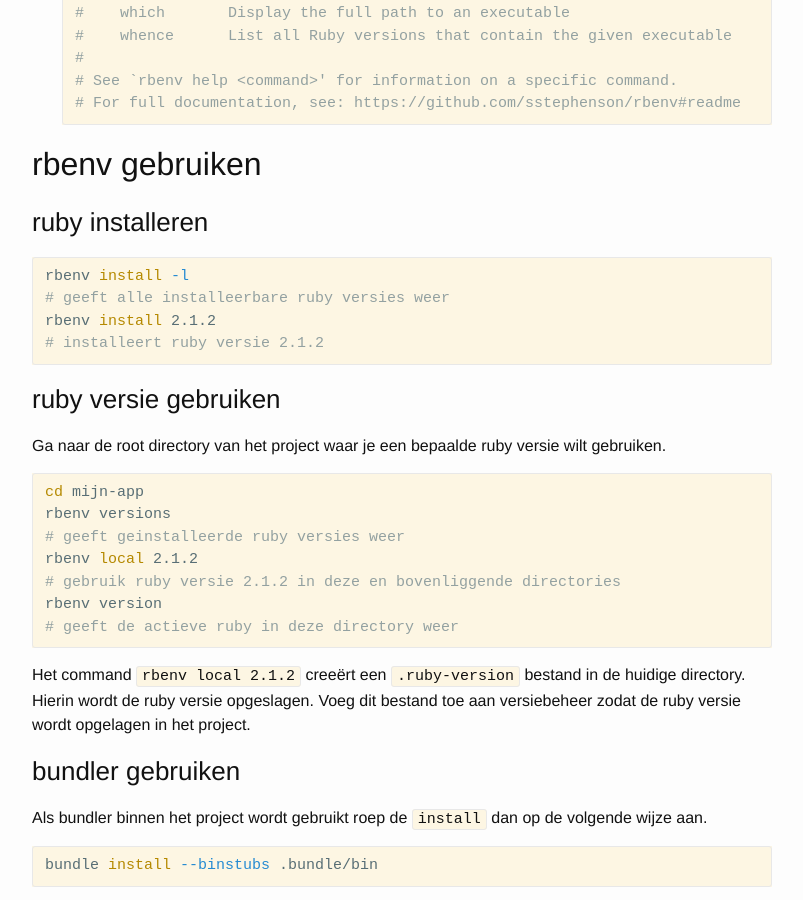
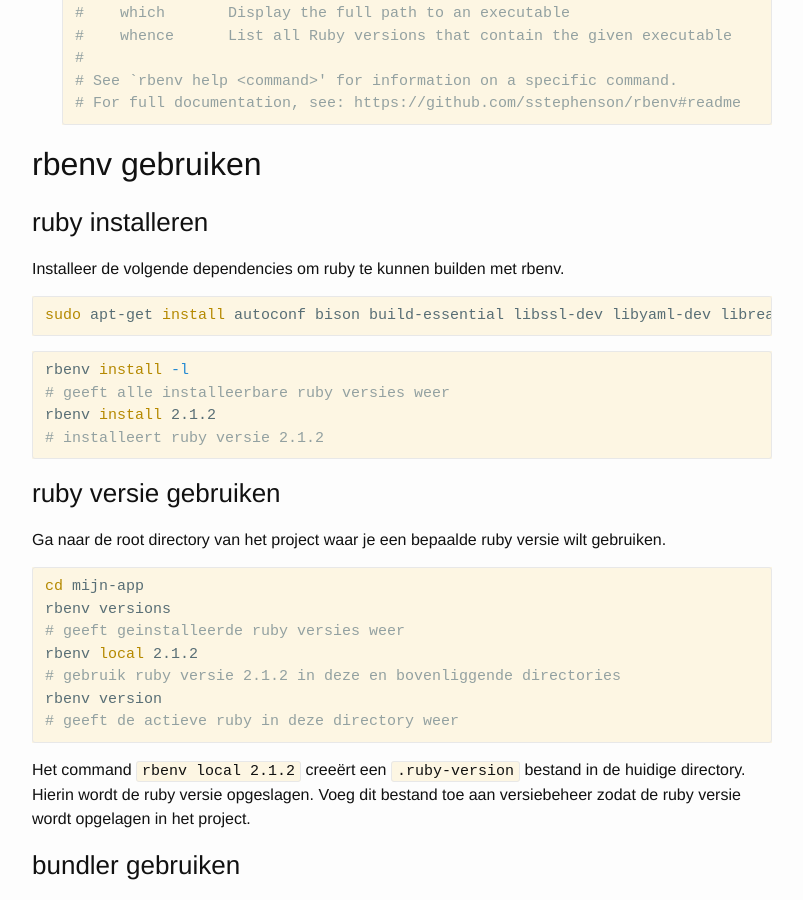
Before and after one commit to robkorv/robkorv.github.io, a Jekyll site: the page built from _posts/2014-08-16-een-ruby-omgeving-per-project-in-ubuntu.md, in a window 1280 px wide and 900 px high, scrolled down 1061 px. Shown: the whole window, without its empty margins (238-1041 px from the left). Built offline with Jekyll 4.4.1, drawn with Linux system fonts in a browser that asks for light colours; Markdown is read by kramdown in place of the engine named in the settings.

Commit message:
post update

````diff
--- a/_posts/2014-08-16-een-ruby-omgeving-per-project-in-ubuntu.md
+++ b/_posts/2014-08-16-een-ruby-omgeving-per-project-in-ubuntu.md
@@ -58,6 +58,12 @@
 ## rbenv gebruiken
 
 ### ruby installeren
+
+Installeer de volgende dependencies om ruby te kunnen builden met rbenv.
+
+```bash
+sudo apt-get install autoconf bison build-essential libssl-dev libyaml-dev libreadline6 libreadline6-dev zlib1g zlib1g-dev
+```
 
 ```bash
 rbenv install -l
````
